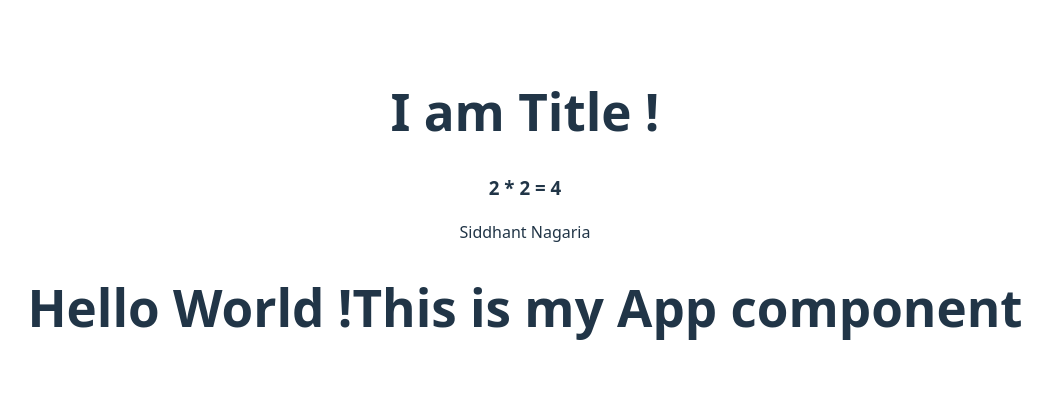
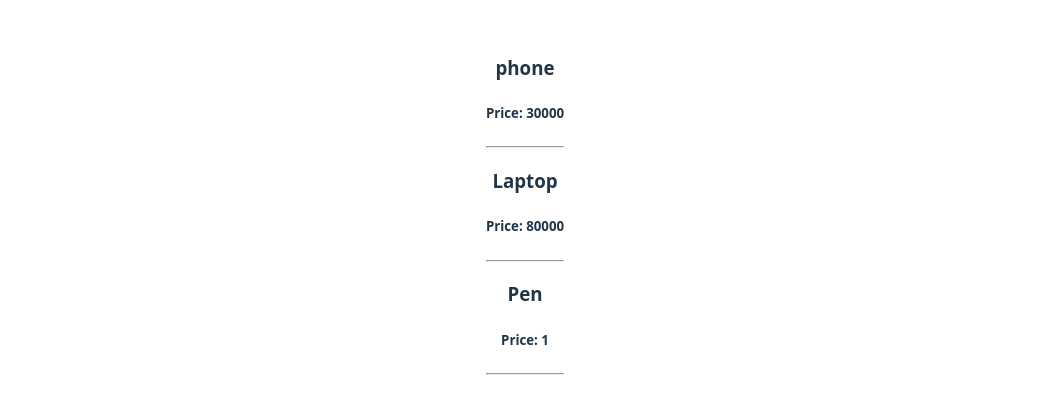
Before and after one commit to SiddhantNagaria/React-Programs, a React (Vite) app in the folder 01_React-Basic/: page / in a window 1280 px wide. Shown: the part 191-604 px from the top of the page, without its empty margins (115-1167 px from the left). Built offline with nearby package versions, Linux system fonts and the light colour scheme.

Commit message:
React Props

```diff
--- a/01_React-Basic/src/App.jsx
+++ b/01_React-Basic/src/App.jsx
@@ -1,11 +1,15 @@
 import "./App.css"
 import Title from "./TItle"
+import Product from "./Product"
+import ProductTab from "./ProductTab"
 
 function App() {
   return (
     <div>
-      <Title />
-      <h1>Hello World !This is my App component</h1>
+      {/* <Title /> */}
+      <ProductTab/>
+      {/* <Product/> */}
+      {/* <h1>Hello World !This is my App component</h1> */}
     </div>
   )
 }
--- /dev/null
+++ b/01_React-Basic/src/Product.jsx
@@ -0,0 +1,11 @@
+function Product({ title, price = 1 }) {
+    return (
+        <div className="Product">
+            <h3>{title}</h3>
+            <h5> Price: {price}</h5>
+            <hr />
+        </div>
+    );
+}
+
+export default Product;
--- /dev/null
+++ b/01_React-Basic/src/ProductTab.jsx
@@ -0,0 +1,13 @@
+import Product from "./Product";
+
+function ProductTab() {
+    return (
+        <>
+            <Product title="phone" price={30000} />
+            <Product title="Laptop" price={80000} />
+            <Product title="Pen" /> {/* price is automatically set to 1 from Product.jsx*/}
+        </>
+    )
+};
+
+export default ProductTab;
```
